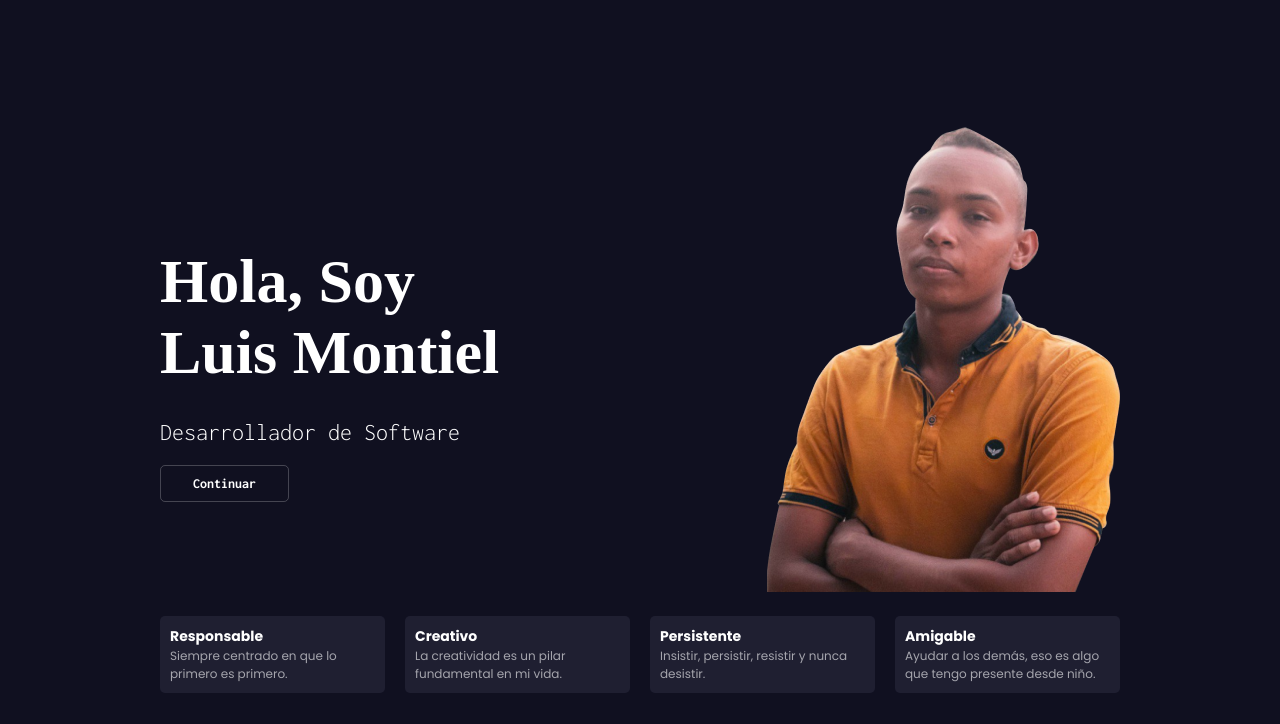
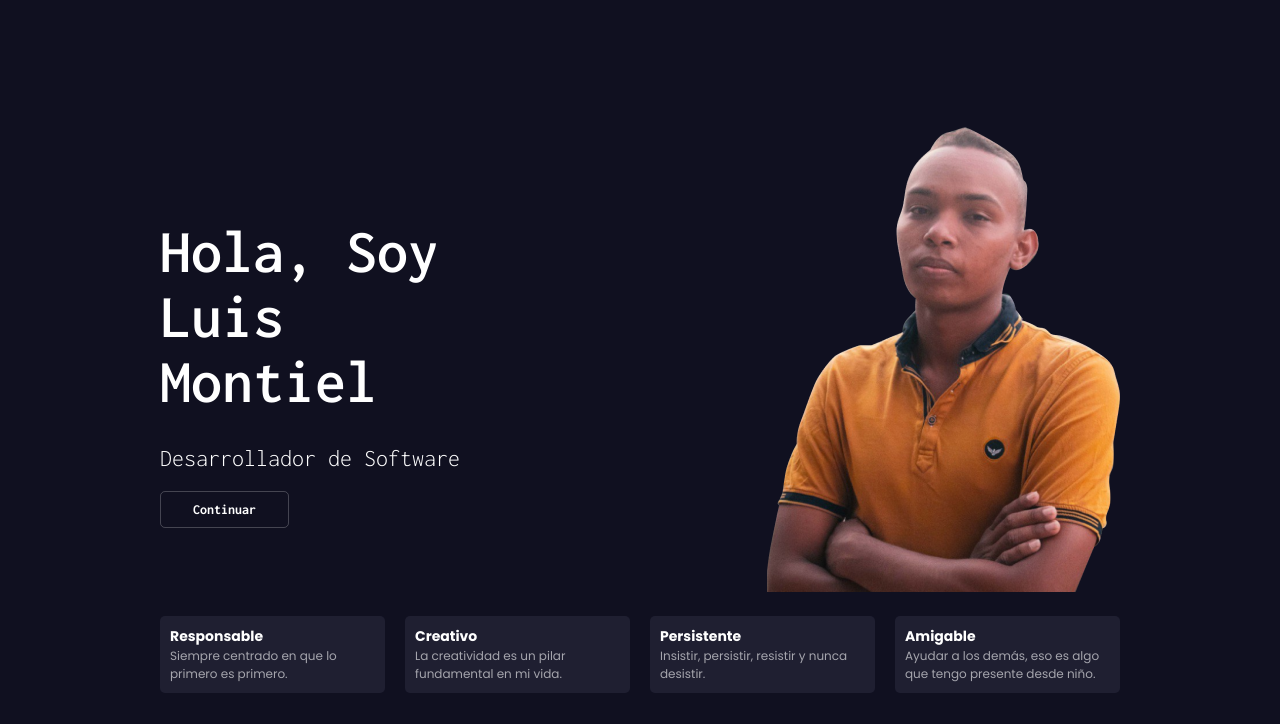
Before and after one commit to MrMontiel/portafolio2, a plain HTML site: page pages/about.html in a window 1280 px wide. Shown: the part 76-800 px from the top of the page. Drawn offline with nearby package versions, Linux system fonts and the light colour scheme; a script that the page names is missing; a web font is replaced by a local one.

Commit message:
Actualizando propiedad h1

```diff
--- a/css/pages-css/about.css
+++ b/css/pages-css/about.css
@@ -11,7 +11,7 @@
 
 .one-title h1{
     width: 350px;
-    font-family: 'Outfit';
+    font-family: var(--font-mono);
     font-style: normal;
     font-weight: 600;
     font-size: 62px;
```
